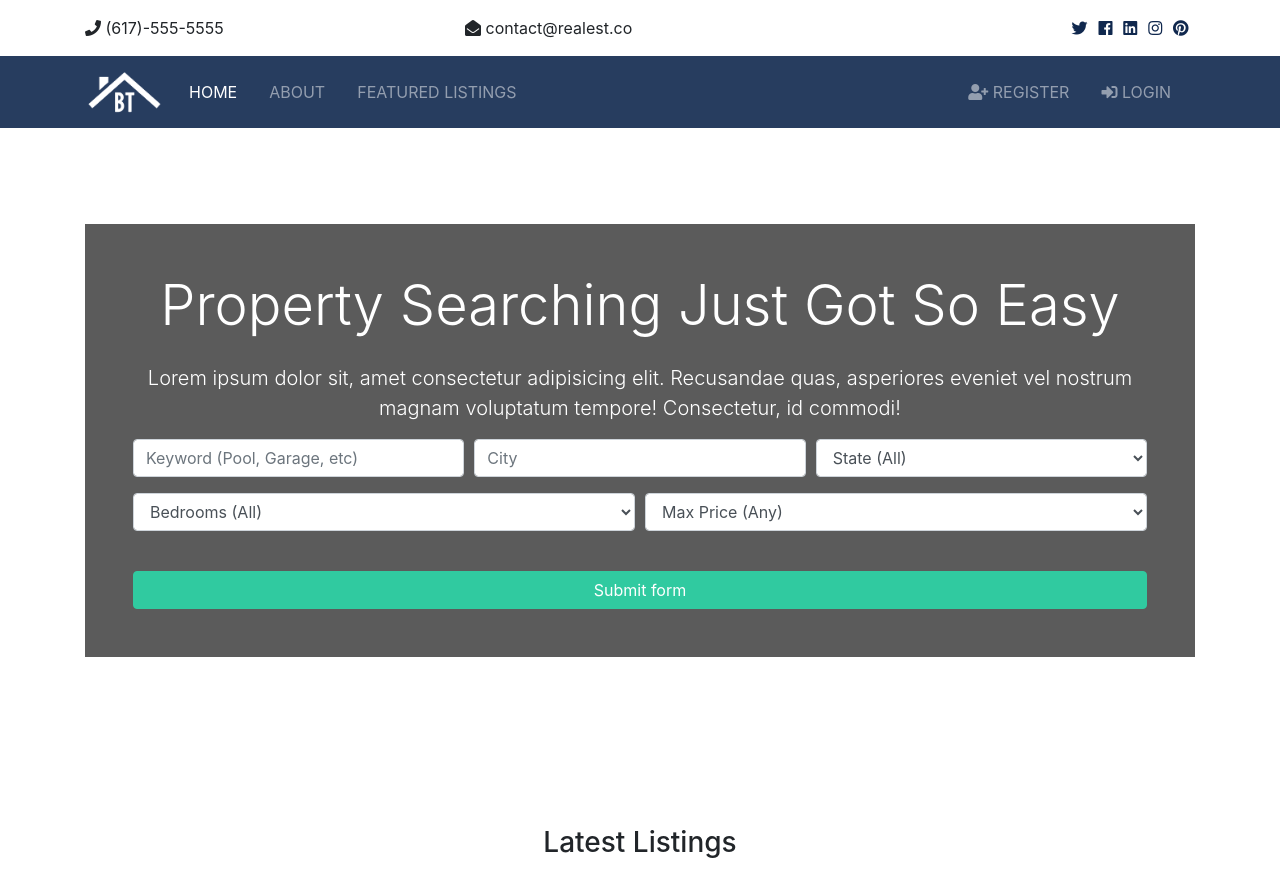
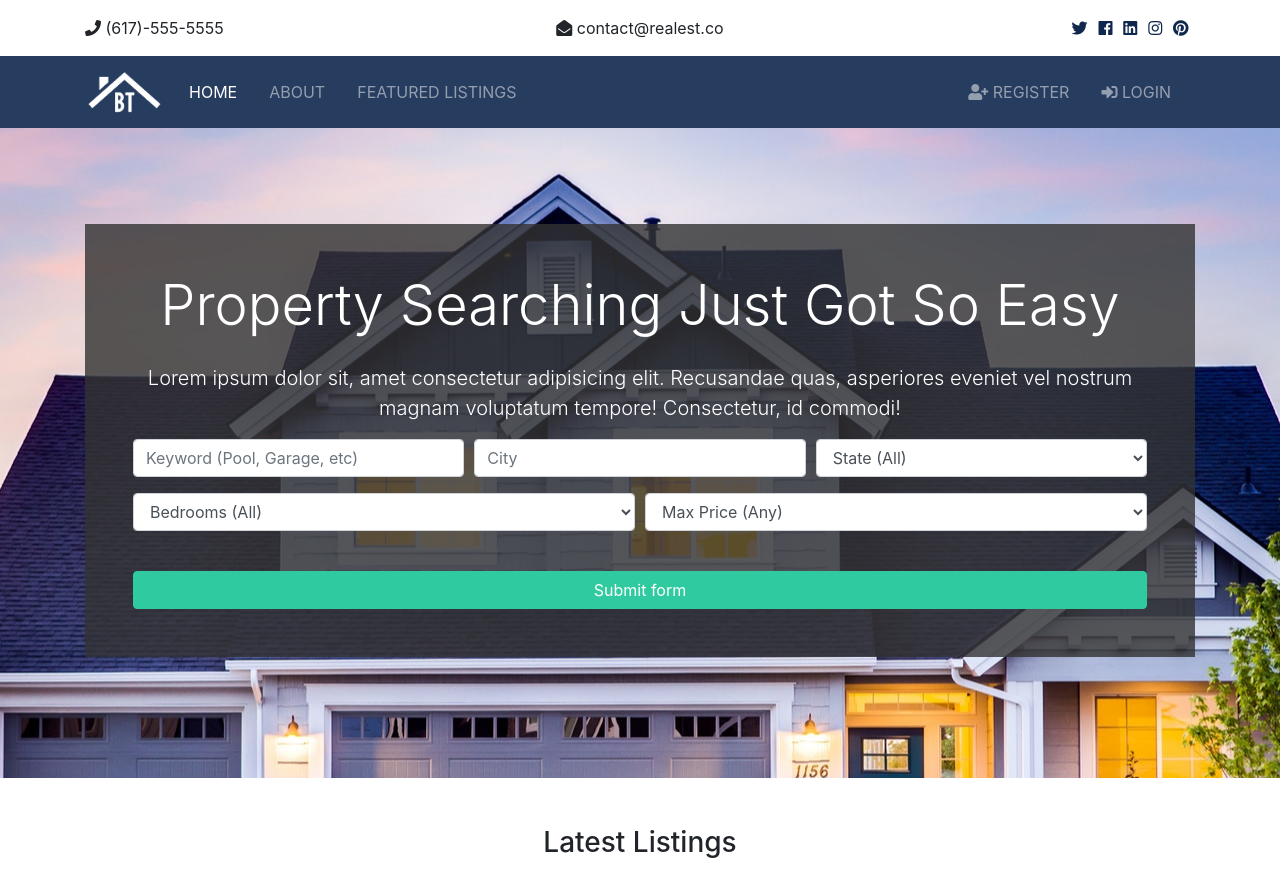
Before and after one commit to nishanthrj/Realest, a Django app: page / in a window 1280 px wide. Shown: the top 874 px of the page. Run offline with Django 3.2, Linux system fonts and the light colour scheme; some libraries are stand-ins or nearby versions.

Commit message:
Fixed Image Bug

```diff
--- a/realest/static/css/style.css
+++ b/realest/static/css/style.css
@@ -15,7 +15,7 @@ img {
   margin-right: 0.4rem; }
 
 #showcase {
-  background: url(../img/showcase.jpg) no-repeat top center fixed/cover;
+  background: url(../img/showcase.jpg) no-repeat center fixed;
   position: relative;
   min-height: 650px;
   color: #fff;
@@ -34,7 +34,7 @@ img {
     background: rgba(51, 51, 51, 0.8); }
 
 #services {
-  background: url(../img/building.jpg) no-repeat top center fixed/cover;
+  background: url(../img/building.jpg) no-repeat top center fixed;
   min-height: 300px;
   position: relative;
   overflow: hidden; }
@@ -48,7 +48,7 @@ img {
     background: rgba(32, 134, 107, 0.8); }
 
 #showcase-inner {
-  background: url(../img/building.jpg) no-repeat top center fixed/cover;
+  background: url(../img/building.jpg) no-repeat top center fixed;
   position: relative;
   overflow: hidden;
   min-height: 200px; }
--- a/templates/pages/index.html
+++ b/templates/pages/index.html
@@ -1,8 +1,8 @@
 {% extends 'base.html' %}
-
+{% load static %}
 {% block content %}
 <!-- Showcase -->
-<section id="showcase">
+  <section id="showcase">
     <div class="container text-center">
       <div class="home-search p-5">
         <div class="overlay p-5">
--- a/templates/partials/_topbar.html
+++ b/templates/partials/_topbar.html
@@ -4,7 +4,7 @@
         <div class="col-md-4">
           <i class="fas fa-phone"></i> (617)-555-5555
         </div>
-        <div class="col-md-4">
+        <div class="col-md-4 text-center">
           <i class="fas fa-envelope-open"></i> contact@realest.co
         </div>
         <div class="col-md-4">
```
